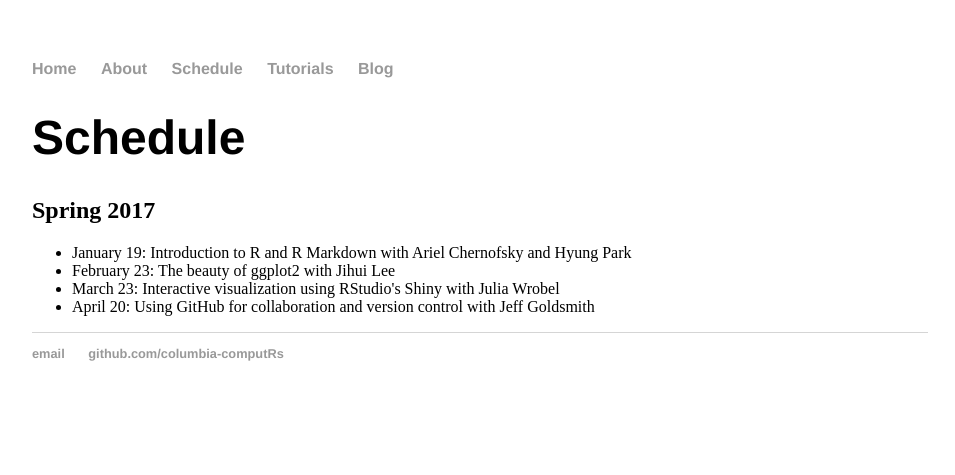
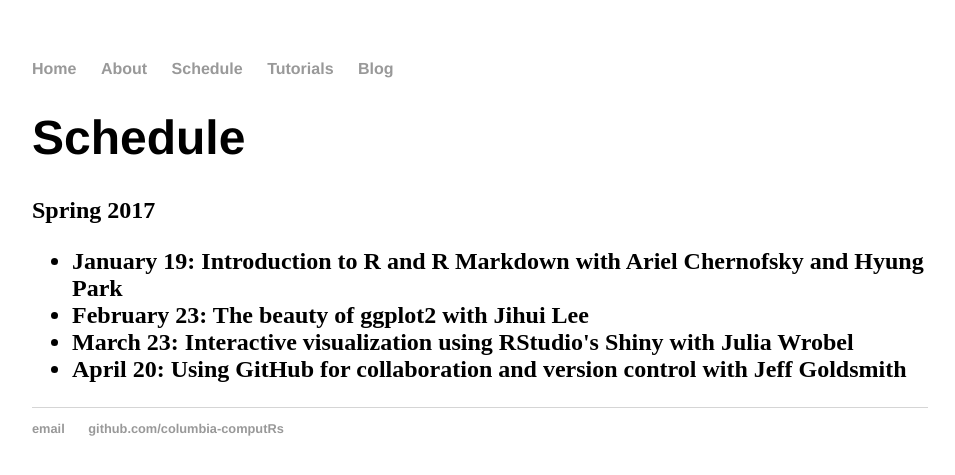
Before and after one commit to columbia-computing-club/columbia-computing-club.github.io, a Jekyll site: the page built from schedule/index.html, in a window 1280 px wide. Shown: the top 475 px of the page, without its empty margins (160-1115 px from the left). Built offline with Jekyll 4.4.1, drawn with Linux system fonts in a browser that asks for light colours.

Commit message:
Update index.html

```diff
--- a/schedule/index.html
+++ b/schedule/index.html
@@ -4,11 +4,11 @@ title: Schedule
 ---
 <div class="blurb">
 	<h1>Schedule</h1>
-	<h2>Spring 2017</h2>
+	<h2>Spring 2017
   <ul>
   <li>January 19: Introduction to R and R Markdown with Ariel Chernofsky and Hyung Park</li>
   <li>February 23: The beauty of ggplot2 with Jihui Lee</li>
   <li>March 23: Interactive visualization using RStudio's Shiny with Julia Wrobel</li>
   <li>April 20: Using GitHub for collaboration and version control with Jeff Goldsmith</li>
-</ul>
+</ul> </h2>
 </div><!-- /.blurb -->
```
